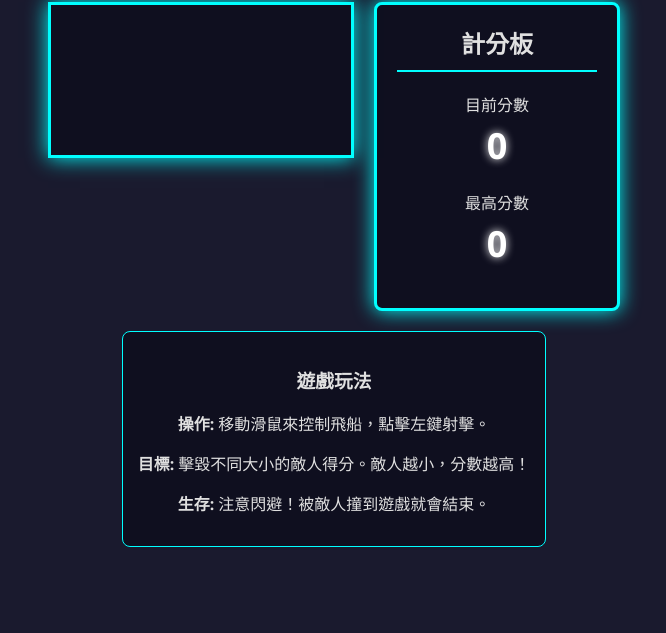
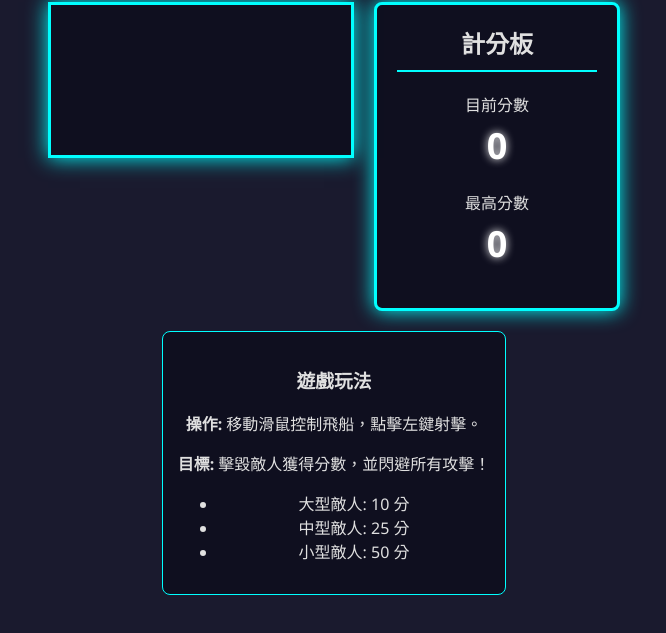
Before and after one commit to s113384-pixel/my-space-shooter, a plain HTML site: page index.html in a window 1280 px wide. Shown: the part 107-740 px from the top of the page, without its empty margins (306-972 px from the left). Drawn offline with Linux system fonts and the light colour scheme.

Commit message:
Update index.html

```diff
--- a/index.html
+++ b/index.html
@@ -34,11 +34,15 @@
 
     <div class="controls-info">
         <h3>遊戲玩法</h3>
-        <p><strong>操作:</strong> 移動滑鼠來控制飛船，點擊左鍵射擊。</p>
-        <p><strong>目標:</strong> 擊毀不同大小的敵人得分。敵人越小，分數越高！</p>
-        <p><strong>生存:</strong> 注意閃避！被敵人撞到遊戲就會結束。</p>
+        <p><strong>操作:</strong> 移動滑鼠控制飛船，點擊左鍵射擊。</p>
+        <p><strong>目標:</strong> 擊毀敵人獲得分數，並閃避所有攻擊！</p>
+        <ul class="score-list">
+            <li><span class="dot blue"></span>大型敵人: 10 分</li>
+            <li><span class="dot yellow"></span>中型敵人: 25 分</li>
+            <li><span class="dot red"></span>小型敵人: 50 分</li>
+        </ul>
     </div>
 
-    <script src="script.js"defer></script>
+    <script src="script.js" defer></script>
 </body>
 </html>
```
